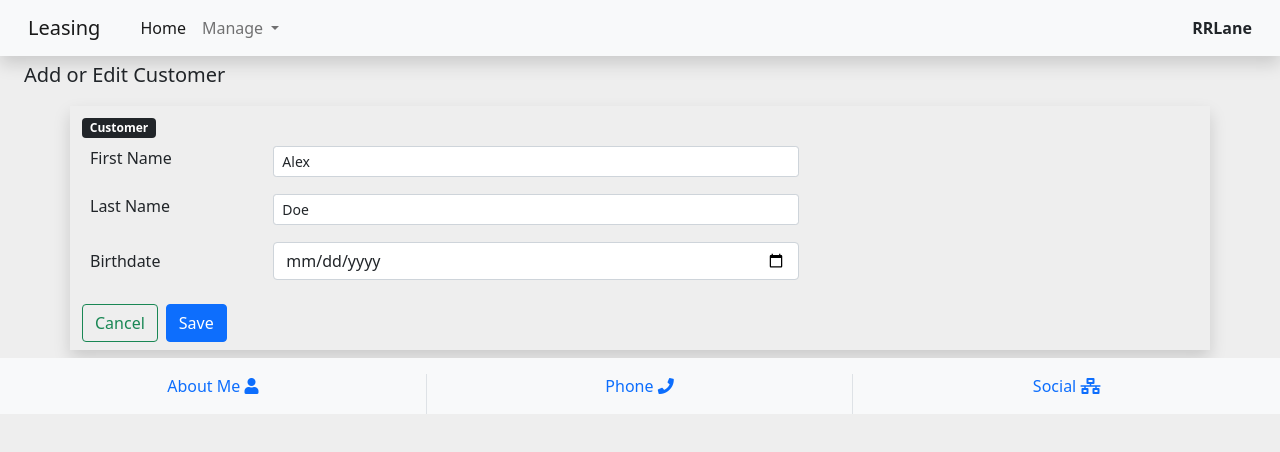
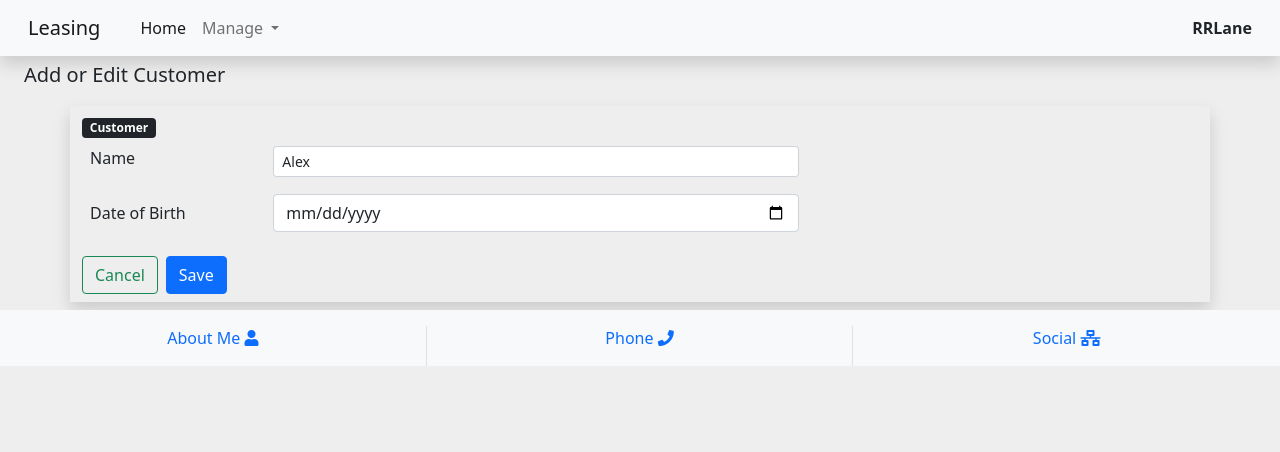
Before and after one commit to rishiraj88/leasing, an Angular app in the folder leasingclient/: page /customers in a window 1280 px wide. Shown: the top 452 px of the page. Built offline with nearby package versions, Linux system fonts and the light colour scheme.

Commit message:
Remove the restriction of having minimum two words in customer name.

```diff
--- a/leasingclient/src/app/customer/customer-form/customer-form.component.html
+++ b/leasingclient/src/app/customer/customer-form/customer-form.component.html
@@ -2,22 +2,14 @@
   <p><span class="badge bg-dark">Customer</span></p>
   <form class="row g-2">
     <div class="mb-3 row">
-      <label for="customerFname" class="col-sm-2 form-label">First Name</label>
+      <label for="customerName" class="col-sm-2 form-label">Name</label>
       <div class="col-sm-6">
-        <input type="text" class="form-control form-control-sm" name="customerFname" placeholder="Alex" [(ngModel)]="firstName" aria-describedby="fnameHelp">
+        <input type="text" class="form-control form-control-sm" name="customerName" placeholder="Alex" [(ngModel)]="name" aria-describedby="nameHelp">
       </div>
-      <!-- <div id="fnameHelp" class="form-text">Customer's first name to show in leasing contract</div> -->
+      <!-- <div id="nameHelp" class="form-text">Customer's name to show in leasing contract</div> -->
     </div>
     <div class="mb-3 row">
-      <label for="customerLname" class="col-sm-2 form-label">Last Name</label>
-      <div class="col-sm-6">
-        <input type="text" class="form-control form-control-sm" name="customerLname" placeholder="Doe"
-          [(ngModel)]="lastName" aria-describedby="lnameHelp">
-      </div>
-      <!-- <div id="lnameHelp" class="form-text">Customer's last name to show in leasing contract</div> -->
-    </div>
-    <div class="mb-3 row">
-      <label for="birthDate" class="col-sm-2 col-form-label">Birthdate</label>
+      <label for="birthDate" class="col-sm-2 col-form-label">Date of Birth</label>
       <div class="col-sm-6">
         <input type="date" class="form-control" name="birthDate" placeholder="01-01-2001" [(ngModel)]="birthDate">
       </div>
--- a/leasingclient/src/app/customer/customer-form/customer-form.component.ts
+++ b/leasingclient/src/app/customer/customer-form/customer-form.component.ts
@@ -8,8 +8,7 @@ import { CustomerDTO } from '../dto/CustomerDTO';
 })
 export class CustomerFormComponent {
   //default values added for quick review post app installation
-  firstName: string = 'Alex'
-  lastName: string = 'Doe'
+  name: string = 'Alex'
   birthDate: Date = new Date("11.11.2005"); //11 Nov 2005
 
   saveEditLabel: string = 'Save'
@@ -18,20 +17,17 @@ export class CustomerFormComponent {
   customerDtoEvent: EventEmitter<CustomerDTO> = new EventEmitter<CustomerDTO>();
 
   save() {
-    console.log(this.firstName)
-    console.log(this.lastName)
+    console.log(this.name)
     console.log(this.birthDate)
-    let customerDTO = new CustomerDTO(this.firstName, this.lastName, this.birthDate)
+    let customerDTO = new CustomerDTO(this.name, this.birthDate)
     this.customerDtoEvent.emit(customerDTO)
     console.log(customerDTO)
     this.saveEditLabel= 'Edit'
   }
 
   clear() {
-    this.firstName = ''
-    this.lastName = ''
+    this.name = ''
     this.birthDate = new Date();
     this.saveEditLabel = 'Save'
-
   }
 }
--- a/leasingclient/src/app/customer/customer.service.ts
+++ b/leasingclient/src/app/customer/customer.service.ts
@@ -28,8 +28,7 @@ export class CustomerService {
   save(customer: CustomerDTO): CustomerDTO {
     console.log("in service save")
      const data = {
-       "firstName": customer.firstName,
-       "lastName": customer.lastName,
+       "firstName": customer.name,
        "birthDate": customer.birthDate
      };
      console.log("date: "+data.birthDate)
--- a/leasingclient/src/app/customer/dto/CustomerDTO.ts
+++ b/leasingclient/src/app/customer/dto/CustomerDTO.ts
@@ -1,13 +1,9 @@
 export class CustomerDTO {
 
-  constructor(private _firstName: string, private _lastName: string, private _birthDate: Date) {}
+  constructor(private _name: string, private _birthDate: Date) {}
 
-  public get firstName(): string {
-    return this._firstName
-  }
-
-  public get lastName(): string {
-    return this._lastName
+  public get name(): string {
+    return this._name
   }
 
   public get birthDate(): Date {
--- a/leasingclient/src/app/leasing-contract/leasing-contract-list/leasing-contract-list.component.html
+++ b/leasingclient/src/app/leasing-contract/leasing-contract-list/leasing-contract-list.component.html
@@ -15,7 +15,7 @@
     <tbody>
       <tr *ngFor="let contract of allContracts">
         <td>{{contract.contractNumber}}</td>
-        <td>{{contract.customerDto?.firstName+" "+contract.customerDto?.lastName}}</td>
+        <td>{{contract.customerDto?.name}}</td>
         <td>{{contract.vehicleDto?.brand+" "+contract.vehicleDto?.model +" ("+contract.vehicleDto?.year+")"}}</td>
         <td>{{contract.vehicleDto?.vin}}</td>
         <td>{{contract.monthlyRate | currency:'EUR':'symbol':undefined:'de-DE' }}</td>
--- a/leasingclient/src/app/navbar/navbar.component.html
+++ b/leasingclient/src/app/navbar/navbar.component.html
@@ -22,7 +22,7 @@
 
               </ul>
               <div class="d-flex justify-content-end">
-                <a class="nav-link fw-bold text-reset" aria-current="page" href="https://twitter.com/RishiRajDevOps" target="_new">RRLane</a>
+                <a class="nav-link fw-bold text-reset" aria-current="page" href="https://bio.link/rishiraj49de" target="_new">RRLane</a>
               </div>
     </div>
   </div>
```
